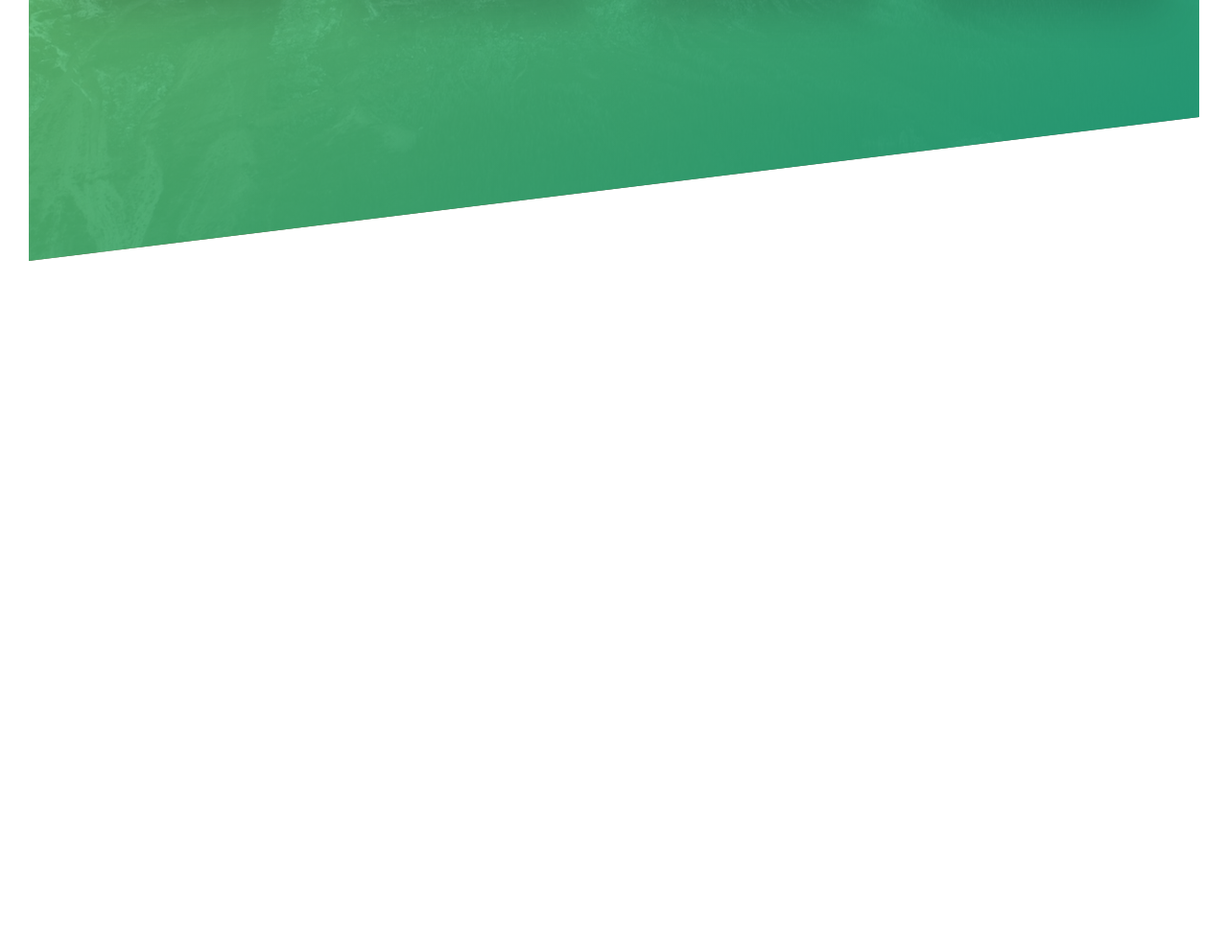
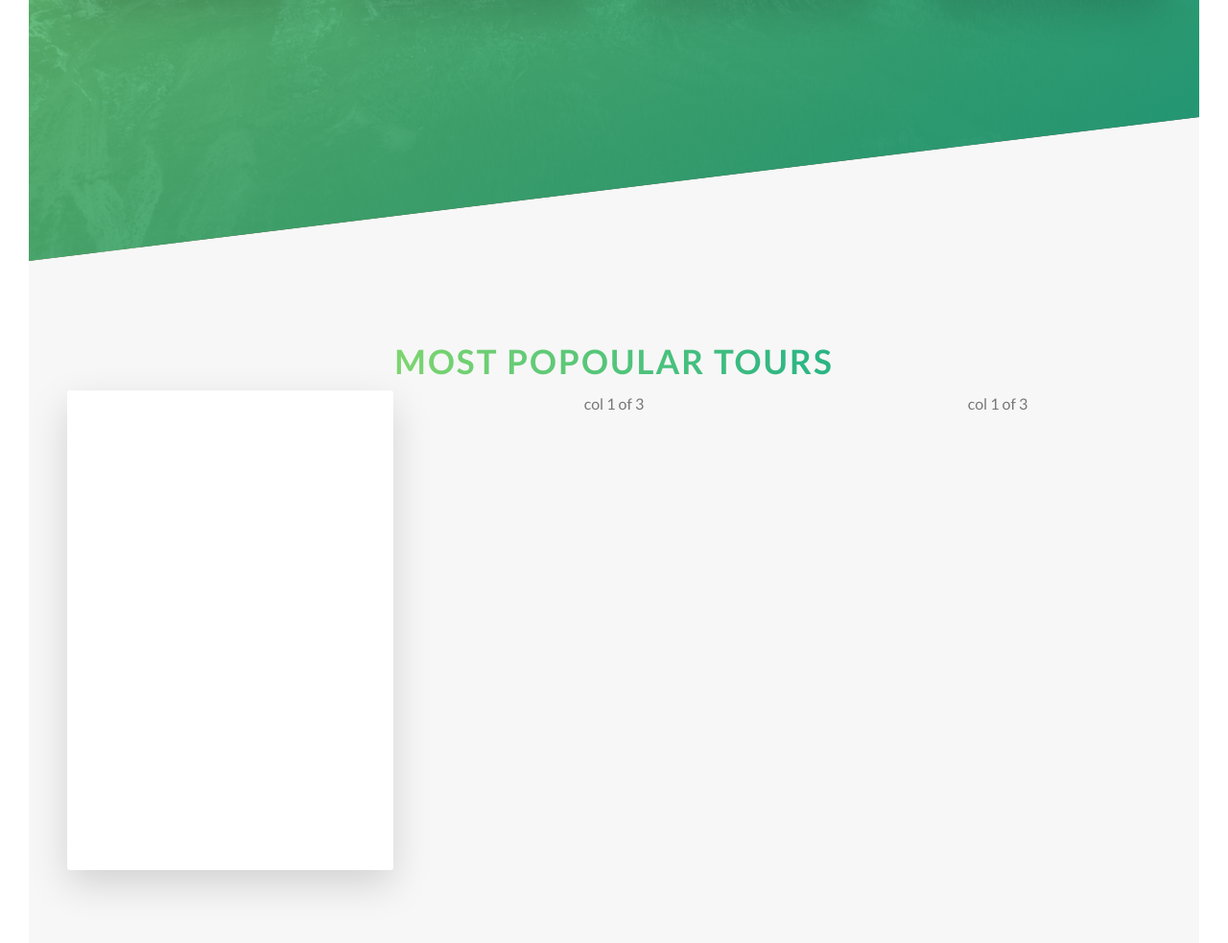
Before and after one commit to rakshith4able/Natours, a website: page index.html in a window 1280 px wide. Shown: the part 1961-2944 px from the top of the page at 96% size. Before the commit the page ends 2233 px from the top, so only its background shows below. Drawn offline with Linux system fonts and the light colour scheme.

Commit message:
Started desiging tour section using absolute position perspective backface-visibility

```diff
--- a/index.html
+++ b/index.html
@@ -96,9 +96,30 @@
                     </p>
                 </div>
             </div>
+           </div>
+    </section>
 
+    <section class="section-tours">
+        <div class="u-center-text u-margin-bottom-big">
+            <h2 class="heading-secondary">Most Popoular Tours </h2>
+
+        <div class="row">
+            <div class="col-1-of-3">
+                <div class="card">
+                    <div class="card__side card__side--front">
+                        FRONT
+                    </div>
+                    <div class="card__side card__side--back card__side--back-1">
+                        BACK
+                    </div>
+                </div>
+            </div>
+            <div class="col-1-of-3">col 1 of 3</div>
+            <div class="col-1-of-3">col 1 of 3</div>
+        </div>
         </div>
     </section>
+
     </main>
     <!--
     <section class="grid-test">
--- a/sass/abstracts/_variables.scss
+++ b/sass/abstracts/_variables.scss
@@ -2,6 +2,14 @@
 $color-primary:#55c57a;
 $color-primary-light:#7ed56f;
 $color-primary-dark:#28b485;
+
+$color-secondary-light:#ffb900;
+$color-secondary-dark:#ff7730;
+
+$color-tertiary-light:#2998ff;
+$color-tertiary-dark:#5643fa;
+
+
 $color-grey-dark:#777;
 $color-white:#fff;
 $color-black:#000;
--- /dev/null
+++ b/sass/components/_cards.scss
@@ -0,0 +1,43 @@
+.card {
+    perspective: 150rem;
+    -moz-perspective: 150rem;
+    height: 50rem;
+    position: relative;
+
+    &__side {
+        background-color: orangered;
+        height: 50rem;
+        color: white;
+        font-size: 2rem;
+        transition: all .8s ease;
+        position: absolute;
+        top: 0;
+        left: 0;
+        width: 100%;
+        backface-visibility: hidden;
+        border-radius: 3px;
+        box-shadow: 0 1.5rem 4rem rgba($color-black, .15);
+
+        &--front {
+            background-color: $color-white;
+        }
+
+        &--back {
+
+            transform: rotateY(180deg);
+
+            &-1 {
+                background-image: linear-gradient(to right bottom, $color-secondary-light, $color-secondary-dark)
+            }
+        }
+    }
+
+    &:hover &__side--front {
+        transform: rotateY(180deg);
+    }
+
+    &:hover &__side--back {
+        transform: rotateY(0);
+    }
+
+}
--- a/sass/main.scss
+++ b/sass/main.scss
@@ -8,6 +8,7 @@
 @import "base/utilities";
 
 @import "components/button";
+@import "components/cards";
 @import "components/feature-box";
 @import "components/composition";
 
--- a/sass/pages/_home.scss
+++ b/sass/pages/_home.scss
@@ -17,3 +17,9 @@
         transform: skewY(7deg);
     }
 }
+
+.section-tours {
+    background-color: $color-grey-light-1;
+    padding: 25rem 0 50rem 0;
+    margin-top: -10rem;
+}
```
Also changed, not shown: css/style.css.
